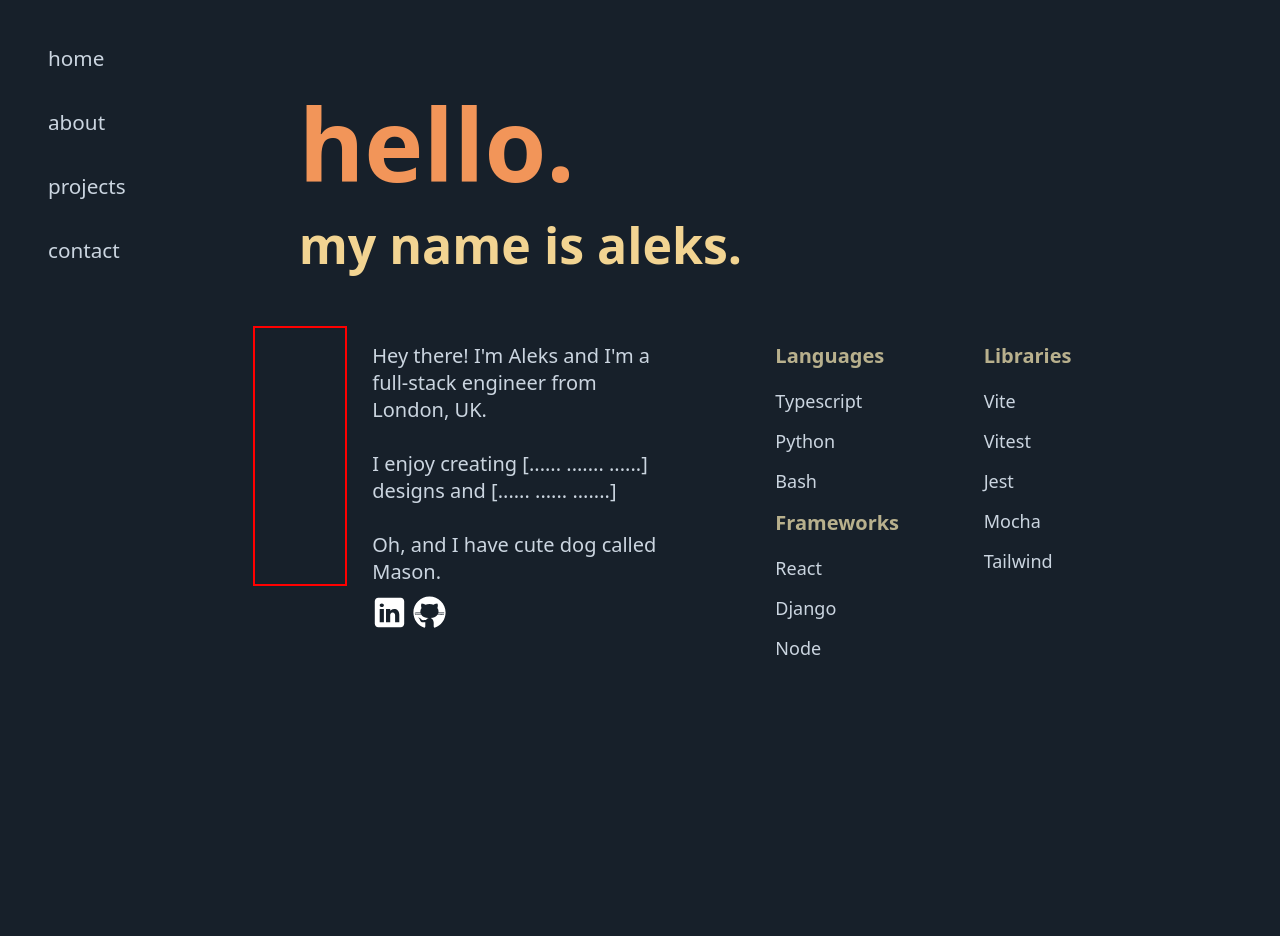
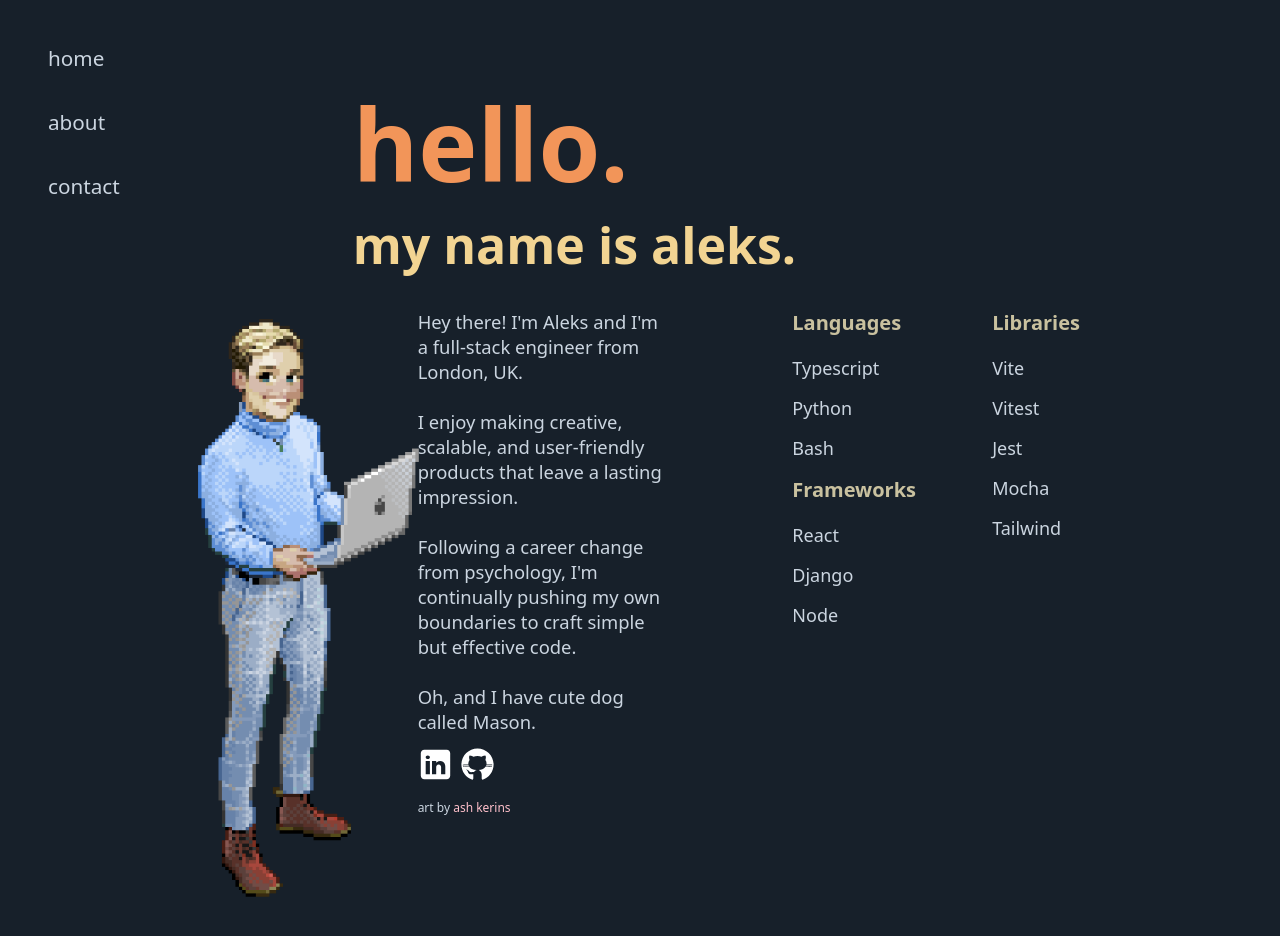
Before and after one commit to Alekssaunders/portfolio-website, an Astro site: page / in a window 1280 px wide. Before the commit the page ends 800 px from the top, so only its background shows below. Built offline with nearby package versions, Linux system fonts and the light colour scheme; Astro itself is replaced by a stand-in of ours.

Commit message:
final homepage css and added pixel sprite

```diff
--- a/src/components/CV/CV.astro
+++ b/src/components/CV/CV.astro
@@ -64,6 +64,7 @@ const job = [
 
     .jobTitleContainer {
       color: #e4eef9;
+      font-size: 110%;
     }
 
     .jobTitle {
@@ -80,6 +81,8 @@ const job = [
       color: #cfdbe9;
       padding-bottom: var(--spacer-2xl);
       margin-right: var(--spacer-2xl);
+      font-weight: 200;
+      line-height: 150%;
     }
 
     .skillsContainer {
--- a/src/components/NavBar/NavBar.astro
+++ b/src/components/NavBar/NavBar.astro
@@ -7,10 +7,6 @@ const navbar = [
   {
     href: "/about",
     name: "about",
-  },
-  {
-    href: "",
-    name: "projects",
   },
   {
     href: "",
--- a/src/layouts/Layout.astro
+++ b/src/layouts/Layout.astro
@@ -24,14 +24,15 @@ const { title } = Astro.props;
   :root {
     --spacer-xs: 2.5px;
     --spacer-s: 5px;
-		--spacer-m: 10px;
-		--spacer-l: 20px;
-		--spacer-xl: 30px;
+    --spacer-m: 10px;
+    --spacer-l: 20px;
+    --spacer-xl: 30px;
     --spacer-1xl: 40px;
-		--spacer-2xl: 60px;
+    --spacer-2xl: 60px;
     --spacer-3xl: 80px;
     --spacer-4xl: 100px;
     --spacer-5xl: 120px;
+    --spacer-6xl: 135px;
   }
 
   html {
--- a/src/pages/index.astro
+++ b/src/pages/index.astro
@@ -5,6 +5,8 @@ import { Image } from "astro:assets";
 import linkedinIcon from "../assets/images/linkedinIcon.svg";
 import githubIcon from "../assets/images/githubIcon.svg";
 import NavBar from "../components/NavBar/NavBar.astro";
+import { Image } from "astro:assets";
+import AleksSprite from "../assets/images/AleksSprite.png";
 
 const languages: string[] = ["Typescript", "Python", "Bash"];
 
@@ -24,19 +26,39 @@ const libraries: string[] = ["Vite", "Vitest", "Jest", "Mocha", "Tailwind"];
         <h2 class="subtitle">my name is aleks.</h2>
       </div>
       <div class="mainContentContainer">
+
         <div class="textBox">
-          <div class="pixelArtContainer"></div>
           <p class="textBoxContent">
             Hey there! I'm Aleks and I'm a full-stack engineer from London, UK.<br
             /><br />
-            I enjoy creating [...... ....... ......] designs and [...... ...... .......]<br
-            /><br />
+            I enjoy making creative, scalable, and user-friendly products that leave
+            a lasting impression. <br /><br />Following a career change from
+            psychology, I'm continually pushing my own boundaries to craft
+            simple but effective code.
+            <br /><br />
             Oh, and I have cute dog called Mason.
           </p>
           <div class="iconContainer">
-            <Image src={linkedinIcon} alt="LinkedIn Icon" class="icon" />
-            <Image src={githubIcon} alt="Github Icon" class="icon" />
+            <a href="https://www.linkedin.com/in/aleks-saunders-93219a198/"
+              ><Image src={linkedinIcon} alt="LinkedIn Icon" class="icon" /></a
+            >
+            <a href="https://github.com/alekssaunders"
+              ><Image src={githubIcon} alt="Github Icon" class="icon" /></a
+            >
           </div>
+          <div class="artCredit">
+            <p>
+              art by <a
+                href="https://ashleykerins.wixsite.com/ashkerins/"
+                class="artistName">ash kerins</a
+              >
+            </p>
+          </div>
+          <Image
+          src={AleksSprite}
+          alt="pixel sprite drawing of me standing holding a macbook"
+          class="pixelArt"
+        />
         </div>
         <div class="skillsBox">
           <div class="column">
--- a/src/pages/index.css
+++ b/src/pages/index.css
@@ -1,7 +1,7 @@
 .contentContainer {
   display: grid;
-  grid-template-columns: 1fr 5fr;
-  grid-template-rows: 1fr 1fr;
+  grid-template-columns: 1.2fr 5fr;
+  grid-template-rows: 0.5fr 2fr;
   grid-column-gap: 0;
   grid-row-gap: 0;
 }
@@ -11,21 +11,22 @@
 }
 
 .headerContainer {
-  grid-area: 1 / 2 / 2 / 3;
+  grid-area: 1 / 2 / 1 / 3;
 }
 
 .title {
   color: #f29559;
   font-size: 625%;
-  margin-left: var(--spacer-3xl);
+  margin-left: var(--spacer-4xl);
   margin-bottom: 0;
 }
 
 .subtitle {
   color: #f2d492;
   font-size: 312.5%;
-  margin-left: var(--spacer-3xl);
+  margin-left: var(--spacer-4xl);
   margin-top: 0;
+  margin-bottom: var(--spacer-xl);
 }
 
 .mainContentContainer {
@@ -35,24 +36,23 @@
   grid-column-gap: 0;
 }
 
-.pixelArtContainer {
-  height: 32vh;
-  width: 7vw;
+.pixelArt {
+  height: 600px;
+  width: 230px;
   position: relative;
-  top: -2vh;
-  left: -2vw;
+  top: -66vh;
+  left: -7vw;
   float: left;
-  border: solid 2px red;
+  padding-right: 30px;
 }
 
 .textBox {
-  margin-left: var(--spacer-2xl);
-  grid-column: 1 / 2;
+  margin-left: var(--spacer-xl);
 }
 
 .textBoxContent {
-  margin: 0 var(--spacer-3xl);
-  font-size: 125%;
+  margin: 0 var(--spacer-4xl) 0 var(--spacer-6xl);
+  font-size: 115%;
   color: #cbd5e0;
   font-weight: 200;
 }
@@ -63,11 +63,28 @@
   grid-template-columns: 1fr 1fr;
   grid-gap: var(--spacer-s);
   width: fit-content;
+  margin: var(--spacer-xs) var(--spacer-6xl);
 }
 
 .icon {
   height: 35px;
   width: 35px;
+  padding: 0 var(--spacer-xs) 0 0;
+}
+
+.artCredit {
+  color: #cbd5e0;
+  font-size: 12px;
+  margin: var(--spacer-xs) var(--spacer-6xl);
+}
+
+.artistName {
+  color: pink;
+  text-decoration: none;
+}
+
+.artistName:hover {
+  color: #b8b08d;
 }
 
 .skillsBox {
@@ -94,5 +111,5 @@
   font-size: 125%;
   margin-top: 0;
   font-weight: bold;
-  color: #b8b08d;
+  color: #c9c19f;
 }
```
Also changed, not shown: src/assets/images/AleksSprite.png (added).
